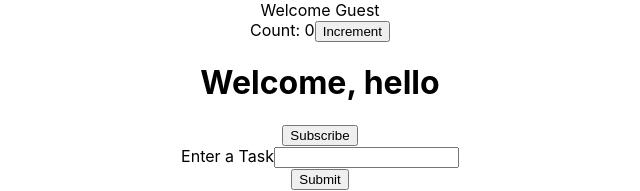
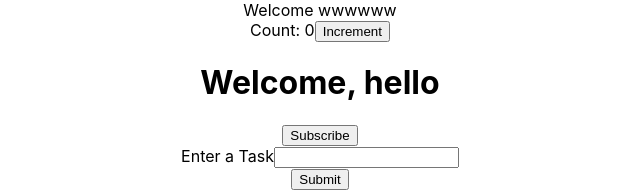
Before and after one commit to sfreeley/react-practice, a React (Create React App) app: page / in a window 1280 px wide. Shown: the top 191 px of the page, without its empty margins (320-960 px from the left). Built offline with nearby package versions, Linux system fonts and the light colour scheme.

Commit message:
circuit operator

```diff
--- a/src/components/UserGretting.js
+++ b/src/components/UserGretting.js
@@ -5,15 +5,20 @@ class UserGretting extends Component {
         super(props)
 
         this.state = {
-            isLoggedIn: false
+            isLoggedIn: true
         }
     }
 
     render() {
-        //3rd approach ternary conditional
+        //short circuit operator --> will rendering something only if it is true, otherwise, it will return nothing
         return (
-            this.state.isLoggedIn ? <div>Welcome ssss</div> : <div>Welcome Guest</div>
+            this.state.isLoggedIn && <div>Welcome wwwwww</div>
         )
+
+        //3rd approach ternary operator
+        // return (
+        //     this.state.isLoggedIn ? <div>Welcome ssss</div> : <div>Welcome Guest</div>
+        // )
 
         //2nd approach
         //variable storing the element being rendered
```
Also changed, not shown: 1 other file (tests, documents, lock files or other folders).
